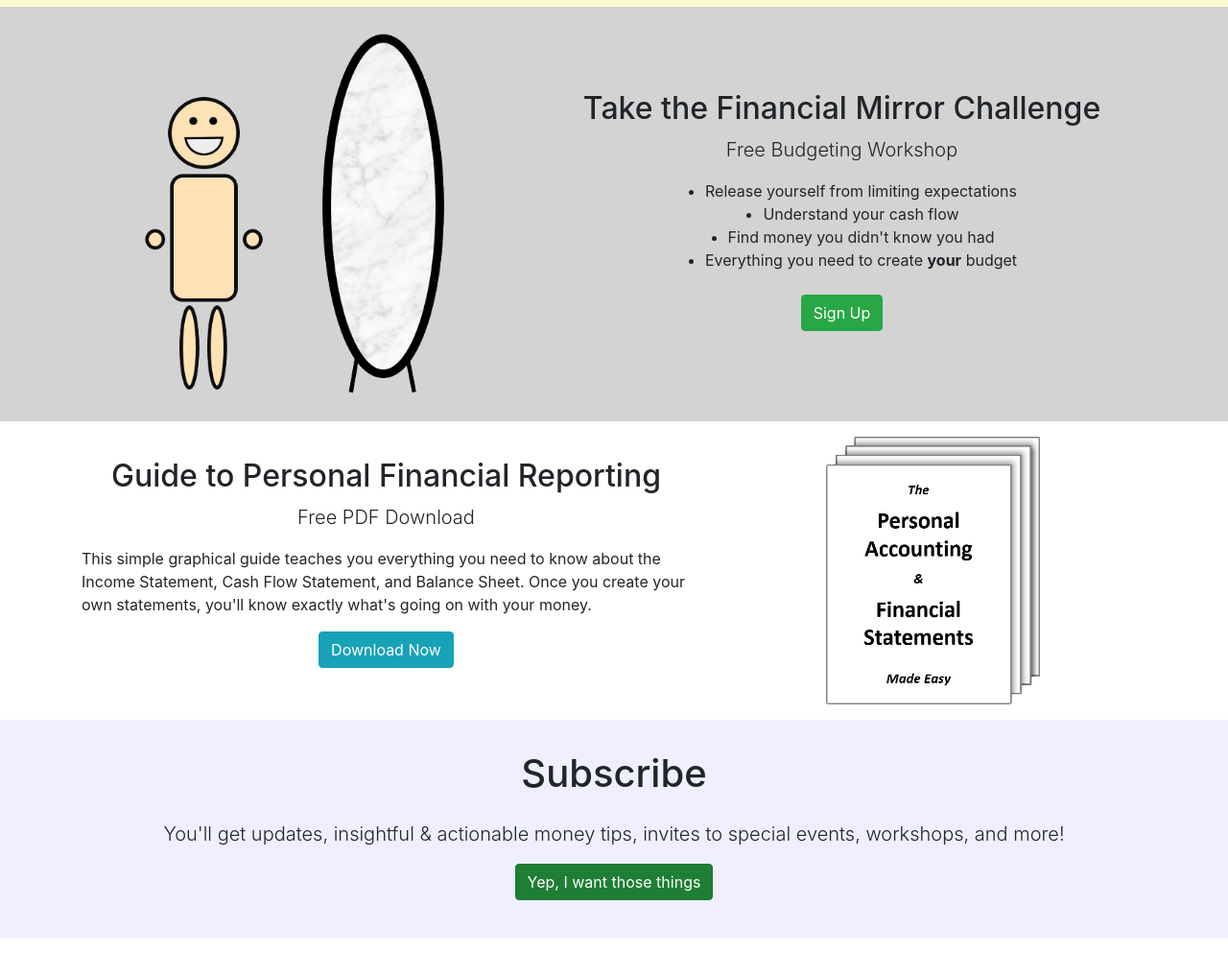
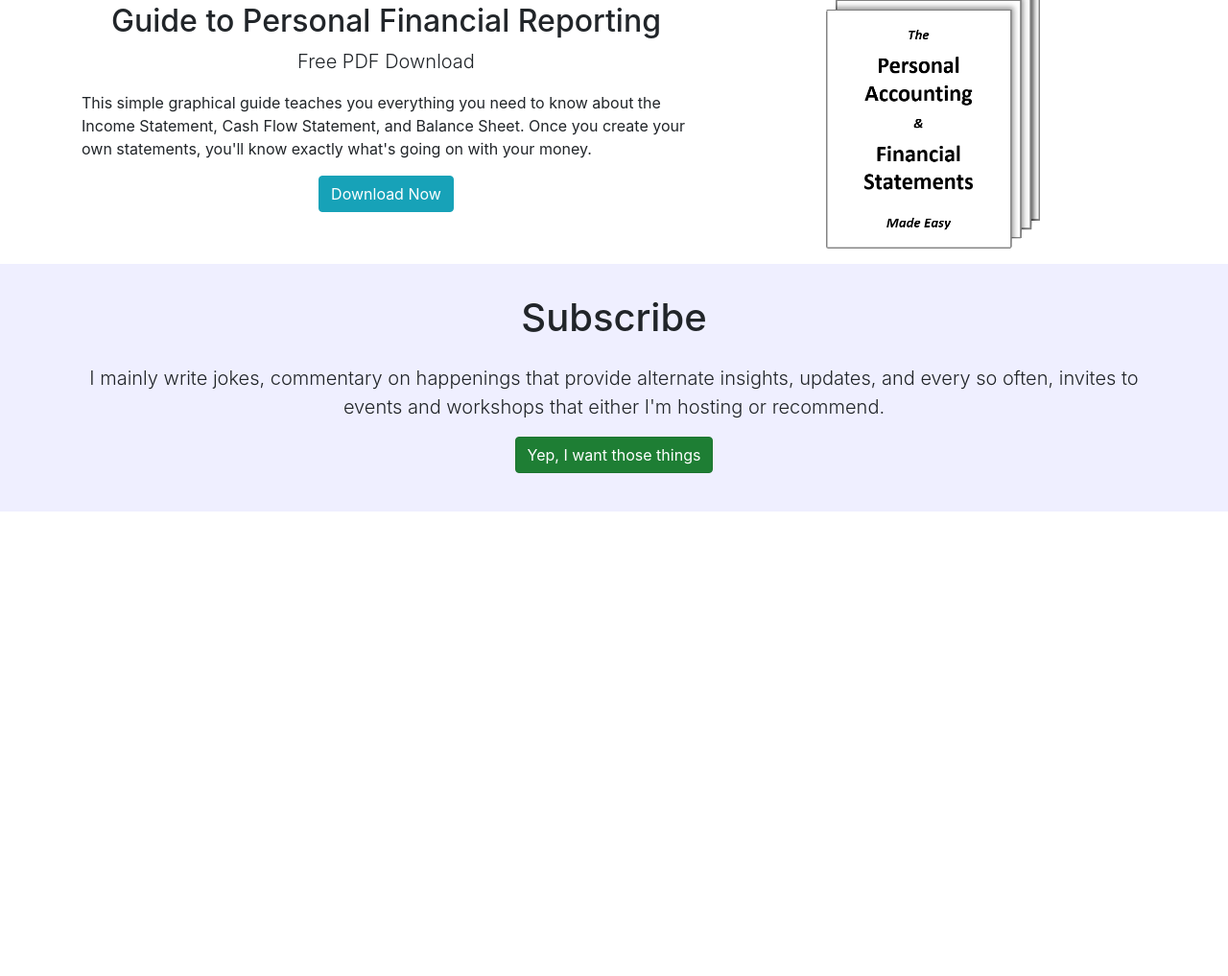
Before and after one commit to asodhani/righteousfinance, a website: page dist/index.html in a window 1280 px wide. Shown: the part 1193-2210 px from the top of the page at 96% size. After the commit the page ends 1790 px from the top, so only its background shows below. Drawn offline with nearby package versions, Linux system fonts and the light colour scheme; a web font is replaced by a local one.

Commit message:
signup link worxing

```diff
--- a/dist/index.html
+++ b/dist/index.html
@@ -59,16 +59,16 @@
 
     <!-- RF Platform Teaser, with link to learn more -->
     <!-- TODO: Create rfplatform and point button link there -->
-    <section id="rfp-announcement" class="container-fluid">
+    <!-- <section id="rfp-announcement" class="container-fluid">
             <div class="container">
                 <div class="row align-items-center">
 
-                    <!-- Column -->
+
                     <div class="col-md-6">
                         <img src="images/rf_platform_logo.png" class="mx-auto d-block w-75">
                     </div>
 
-                    <!-- Column -->
+
                     <div class="col-md-6 text-center">
                         <div class="mt-5">
                             <h2 class="d-xl-none">
@@ -93,7 +93,7 @@
                     </div>
                 </div>
             </div>
-    </section>
+    </section> -->
 
     <hr class="section-separator">
 
@@ -196,9 +196,9 @@
         <div class="container text-center">
             <h1 class="display-5 p-3">Subscribe</h1>
 
-            <p class="lead">You'll get updates, insightful & actionable money tips, invites to special events, workshops, and more!</p>
+            <p class="lead">I mainly write jokes, commentary on happenings that provide alternate insights, updates, and every so often, invites to events and workshops that either I'm hosting or recommend.</p>
 
-            <a href="pages/whoops.html" class="btn btn-success active mb-4" role="button">Yep, I want those things</a>
+            <a href="https://mailchi.mp/328afe9a5b00/rf-newsletter" target="_blank" class="btn btn-success active mb-4" role="button">Yep, I want those things</a>
         </div>
     </section>
 
```
